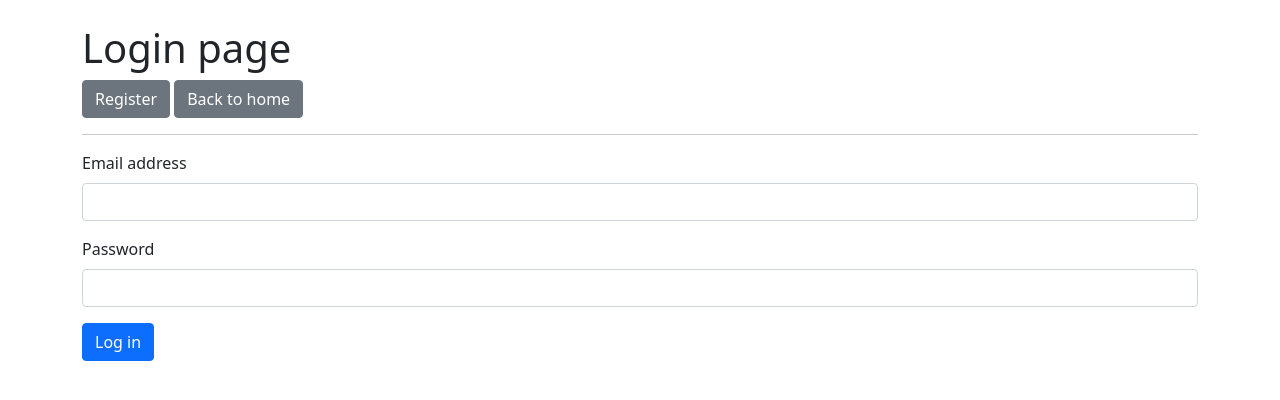
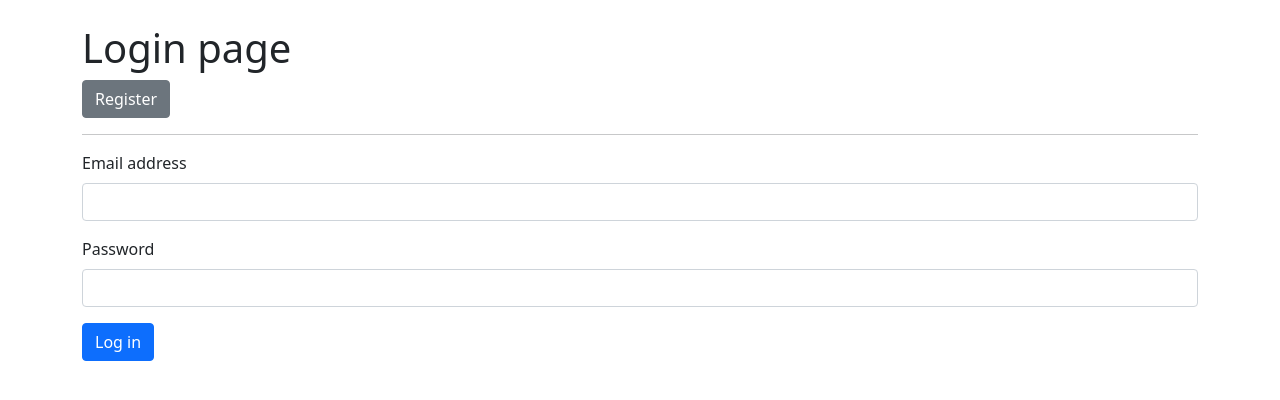
Before and after one commit to InesFrederickx/Login, a plain HTML site: page frontend/login.html in a window 1280 px wide. Drawn offline with nearby package versions, Linux system fonts and the light colour scheme.

Commit message:
deleted button home html

```diff
--- a/backend/index.js
+++ b/backend/index.js
@@ -2,7 +2,7 @@ const express = require('express')
 const app = express()
 const cors = require('cors')
 const { MongoClient } = require('mongodb')
-
+//const { v4: uuidv4, validate: uuidValidate } = require('uuid');
 require('dotenv').config()
 
 const client = new MongoClient(process.env.FINAL_URL)
--- a/frontend/login.html
+++ b/frontend/login.html
@@ -13,7 +13,6 @@
   <h1>Login page</h1>
 
   <a href="register.html" class="btn btn-secondary">Register</a>
-  <a href="home.html" class="btn btn-secondary">Back to home</a>
 
   <hr>
   <form id="loginform" autocomplete="off">
```
Also changed, not shown: frontend/register.html (+0 -1 lines).
